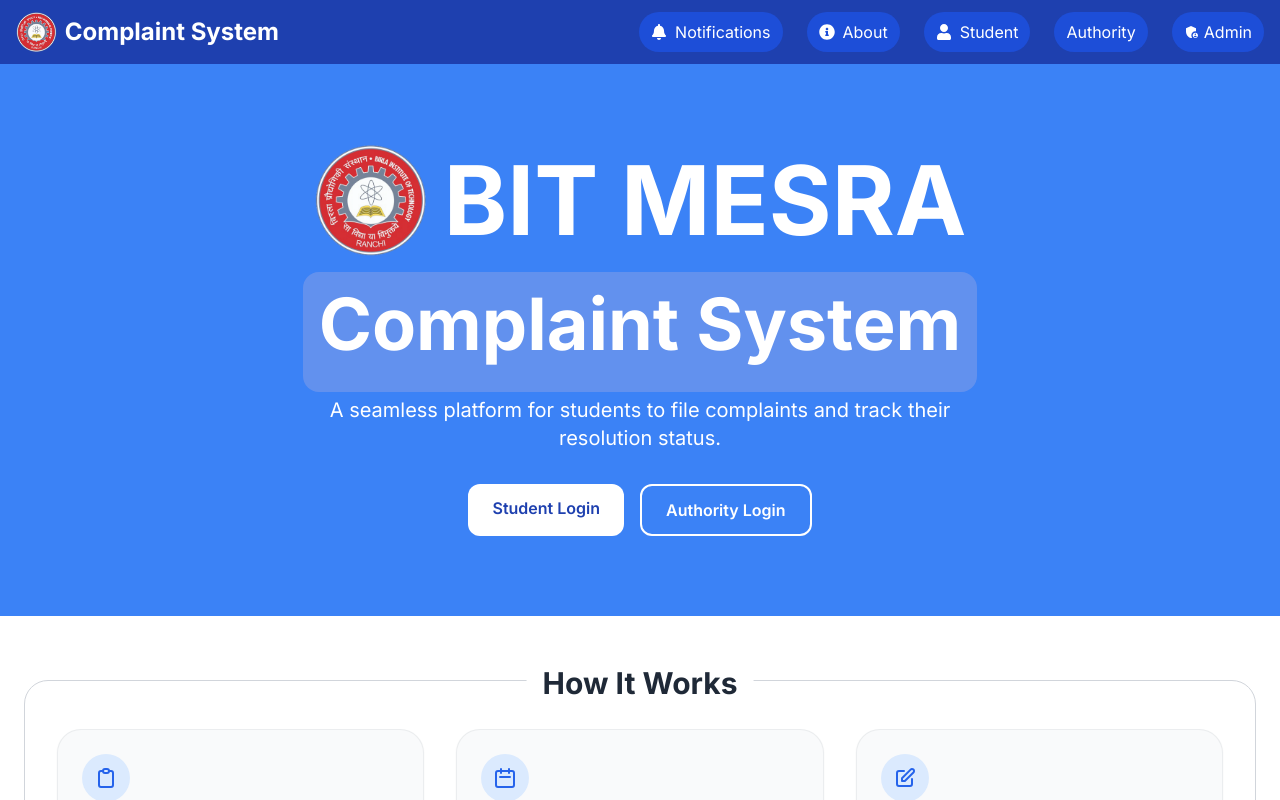
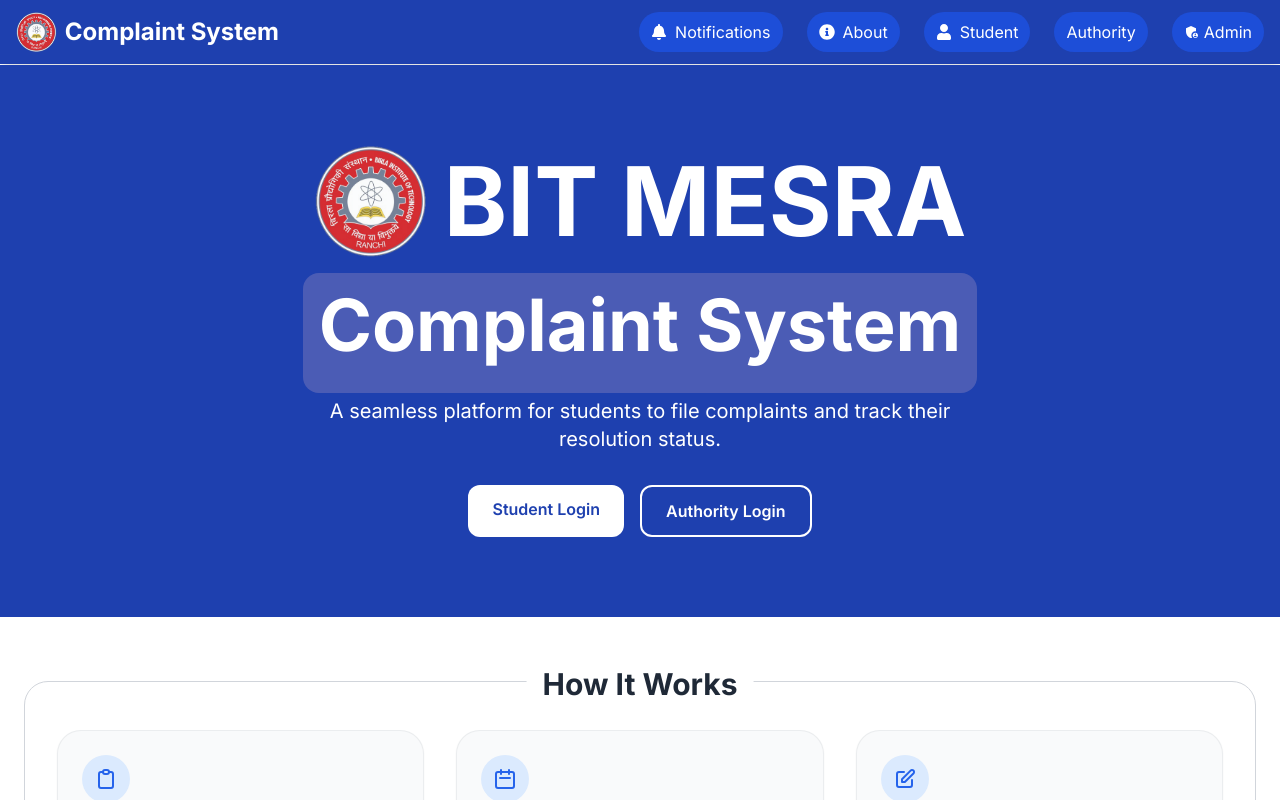
Before and after one commit to ankit07-byte/complaint-management, a React (Create React App) app in the folder client/: page / in a window 1280 px wide. Shown: the top 800 px of the page. Built offline with nearby package versions, Linux system fonts and the light colour scheme; no server answers.

Commit message:
style(ui): update navbar and home page styling
- Change hero section background color from blue-500 to blue-800
- Refactor navbar structure with fragment and add backdrop blur
- Add glass-like separator below navbar

```diff
--- a/client/src/components/Navbar.jsx
+++ b/client/src/components/Navbar.jsx
@@ -25,7 +25,8 @@
   }, [justLoggedOut, user, loading, navigate]);
 
   return (
-    <nav className="bg-blue-800 text-white shadow-lg">
+    <>
+      <nav className="bg-blue-800 text-white shadow-lg">
       <div className="container mx-auto px-4 py-3 flex justify-between items-center">
         <div className="flex items-center justify-between w-full md:w-auto">
 
@@ -160,7 +161,11 @@
 
         {/* Mobile Navigation */}
         {isMobileMenuOpen && (
-          <div className="md:hidden absolute top-16 left-0 right-0 bg-blue-800 z-20 py-4 pb-8 border-blue-300/20 px-4 shadow-lg">
+          <>
+            {/* Background blur overlay */}
+            <div className="fixed inset-0 top-16 bg-black/30 backdrop-blur-sm z-10 md:hidden" onClick={() => setIsMobileMenuOpen(false)}></div>
+            {/* Mobile navigation panel */}
+            <div className="md:hidden rounded-b-3xl fixed top-16 left-0 right-0 bg-blue-800 z-20 py-4 pb-8 border-blue-300/20 px-4 shadow-lg">
             <div className="flex flex-col space-y-4">
               <Link
                 to="/student-notifications"
@@ -286,10 +291,14 @@
                 </>
               )}
             </div>
-          </div>
+            </div>
+          </>
         )}
       </div>
-    </nav>
+      </nav>
+      {/* Glass-like separator below navbar */}
+      <div className="w-full h-px bg-white/10 backdrop-blur-md"></div>
+    </>
   );
 };
 
--- a/client/src/pages/Home.jsx
+++ b/client/src/pages/Home.jsx
@@ -11,7 +11,7 @@
 
       <div className="min-h-screen bg-gray-50">
         {/* Hero Section */}
-        <div className="bg-blue-500 text-white pt-6 pb-12 sm:py-20">
+        <div className="bg-blue-800 text-white pt-6 pb-12 sm:py-20">
           <div className="container mx-auto px-4 sm:px-6 text-center">
             <div>
               <div className="flex flex-col sm:flex-row items-center justify-center space-y-4 sm:space-y-0 sm:space-x-4">
```
